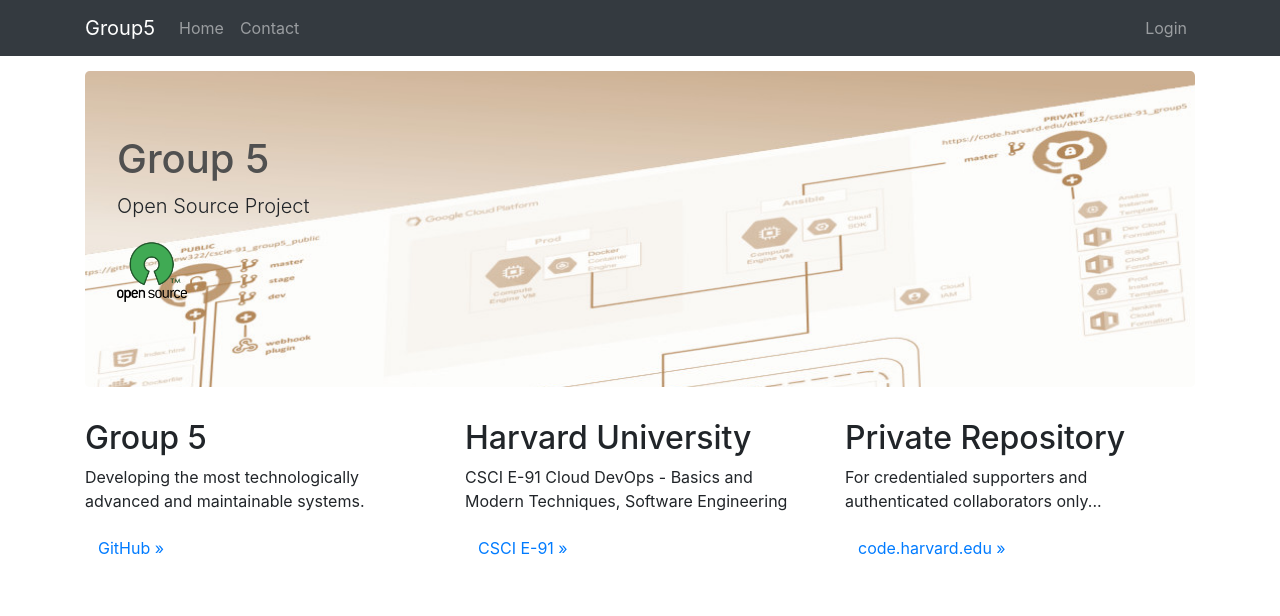
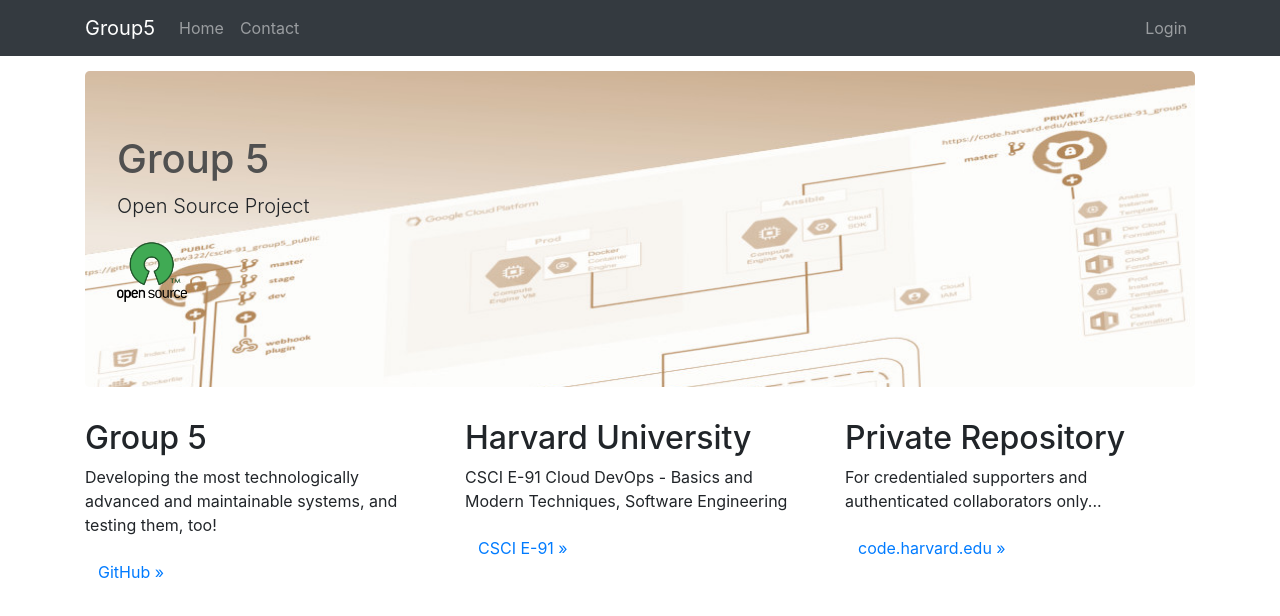
Before and after one commit to dew322/cscie-91_group5_public, a plain HTML site: page index.html in a window 1280 px wide. Drawn offline with nearby package versions, Linux system fonts and the light colour scheme.

Commit message:
added some brand new text

```diff
--- a/index.html
+++ b/index.html
@@ -66,7 +66,7 @@
             <div class="row">
                 <div class="col-lg-4">
                     <h2>Group 5</h2>
-                    <p>Developing the most technologically advanced and maintainable systems.</p>
+                    <p>Developing the most technologically advanced and maintainable systems, and testing them, too!</p>
                     <p><a class="btn" target="_blank" href="https://github.com/dew322/cscie-91_group5_public">GitHub &#xBB;</a></p>
                 </div>
                 <div class="col-lg-4">
```
